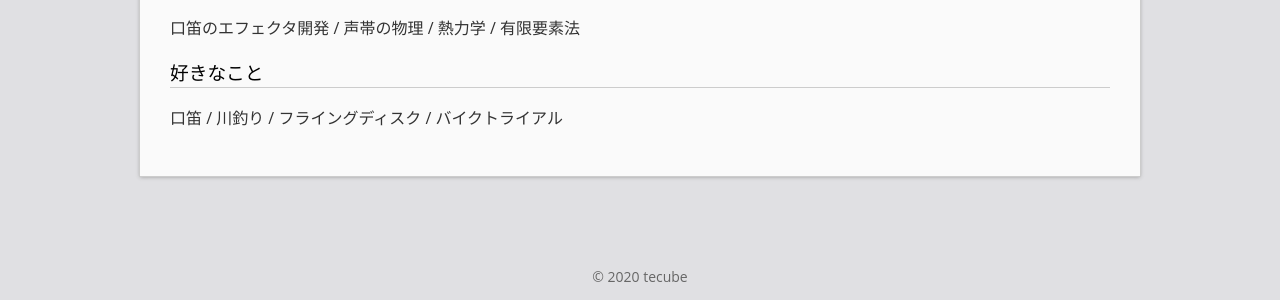
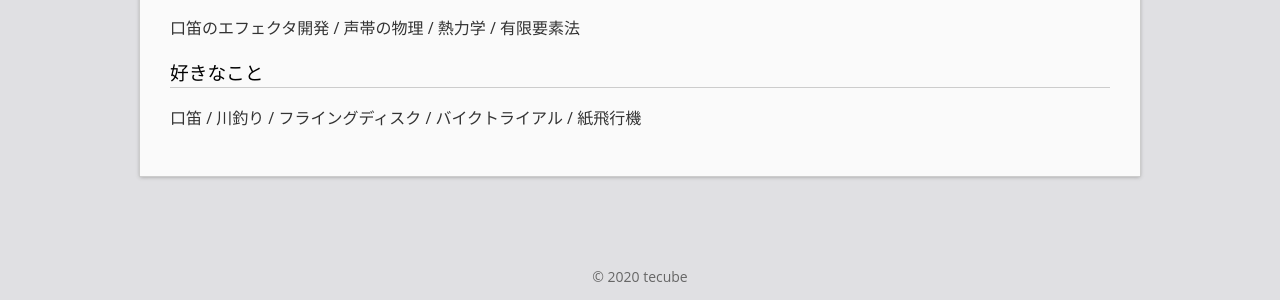
Before and after one commit to tecube/tecube.github.io, a Jekyll site: the page built from about.markdown, in a window 1280 px wide and 924 px high. Shown: the part 577-877 px from the top of the window. Built offline with Jekyll 4.4.1, drawn with Linux system fonts in a browser that asks for light colours.

Commit message:
small fix of contents

```diff
--- a/about.markdown
+++ b/about.markdown
@@ -21,4 +21,4 @@ Terakawa Shunpei
 
 
 ### 好きなこと
-口笛 / 川釣り / フライングディスク / バイクトライアル
+口笛 / 川釣り / フライングディスク / バイクトライアル / 紙飛行機
--- a/experience.html
+++ b/experience.html
@@ -4,7 +4,7 @@ title: 開発経験
 permalink: /experience/
 ---
 
-<h1>アルバイト（2017-現在）</hj>
+<h1>アルバイト（2017 - 現在）</hj>
 
 {% for work in site.data.works %}
     <h2>{{ work.title }}</h2>
@@ -23,7 +23,7 @@ permalink: /experience/
 {% endfor %}
 
 
-<h1>中学・高校（2009-2015）</h1>
+<h1>中学・高校（2009 - 2015）</h1>
     <!--
     {{ "[奈良女子大学附属中等教育学校 サイエンス研究会 生徒論文集](https://www2.nara-wu.ac.jp/fuchuko/ssh/content/ronbun/)
         （PDF [平成24年度](http://www.nara-wu.ac.jp/fuchuko/student/ssh/ronbun/H24.pdf)
```
Also changed, not shown: research.md (+1 -1 lines).
